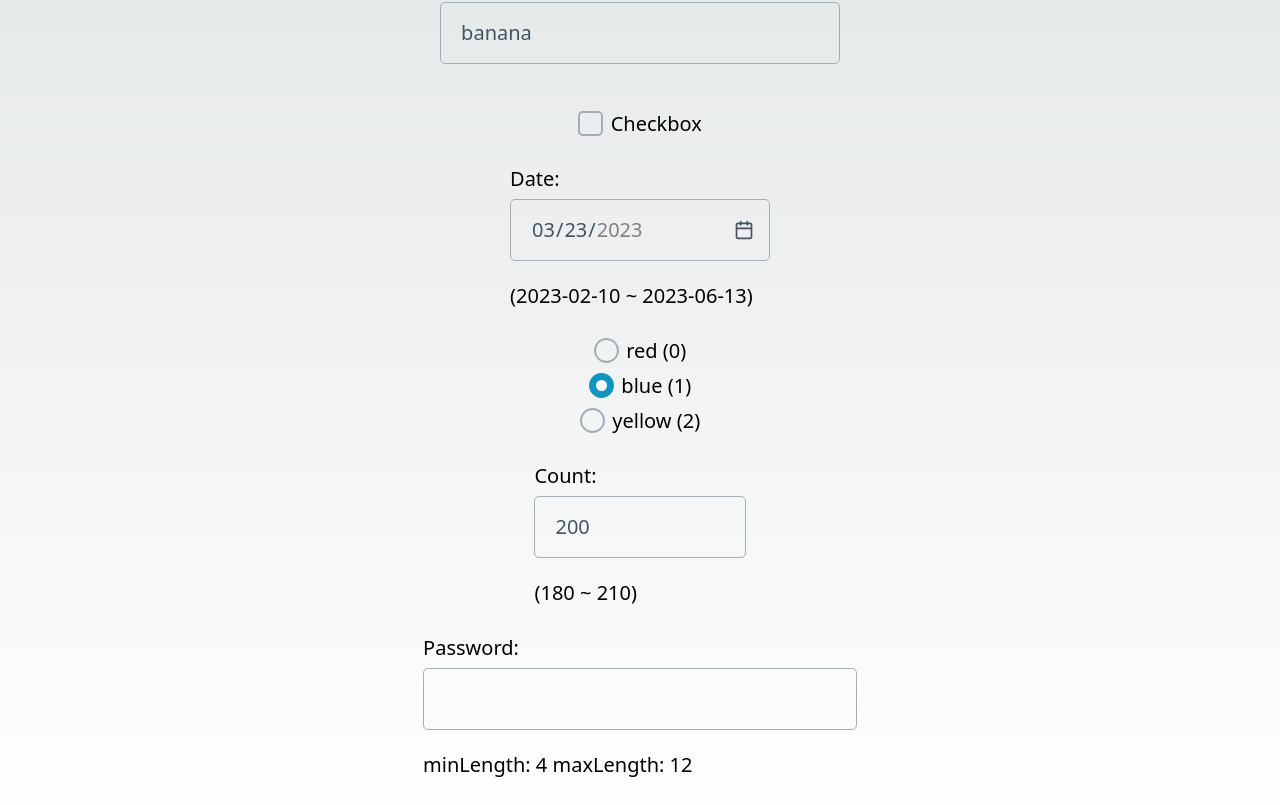
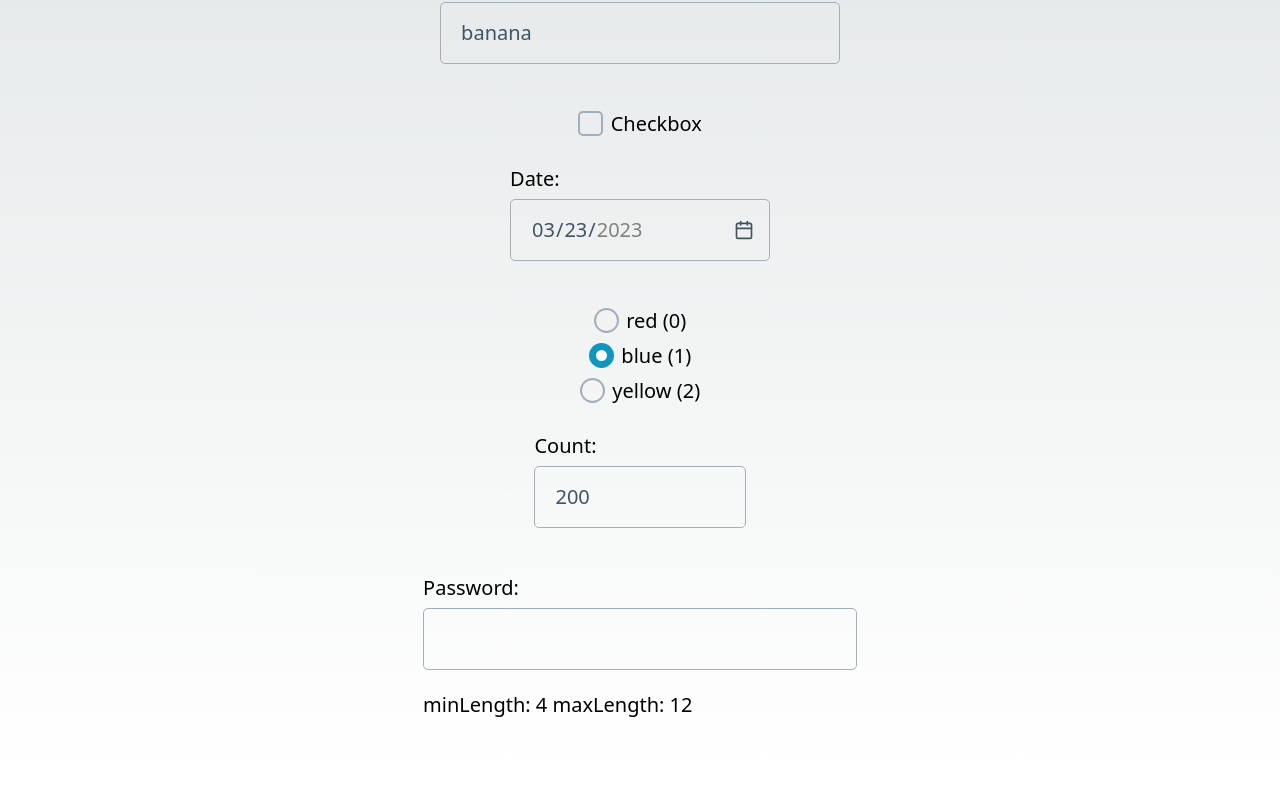
Before and after one commit to afrontend/onepage, a Next.js app: page / in a window 1280 px wide. Shown: the part 568-1373 px from the top of the page. After the commit the page ends 1333 px from the top, so only its background shows below. Built offline with nearby package versions, Linux system fonts and the light colour scheme.

Commit message:
Show a hint message when the invalid value (date, number)

```diff
--- a/src/components/EditableList.js
+++ b/src/components/EditableList.js
@@ -71,7 +71,7 @@ function EditableList({jsonFilename = 'editableList.json'}) {
                       min={item.min}
                       max={item.max}
                     />
-                    <div className="">
+                    <div className="errorMsg">
                       {'min' in item && <span>({item.min}</span>}
                       &nbsp;~&nbsp;
                       {'max' in item && <span>{item.max})</span>}
@@ -98,7 +98,7 @@ function EditableList({jsonFilename = 'editableList.json'}) {
                       min={item.min}
                       max={item.max}
                     />
-                    <div className="">
+                    <div className="errorMsg">
                       {'min' in item && <span>({item.min}</span>}
                       &nbsp;~&nbsp;
                       {'max' in item && <span>{item.max})</span>}
```
